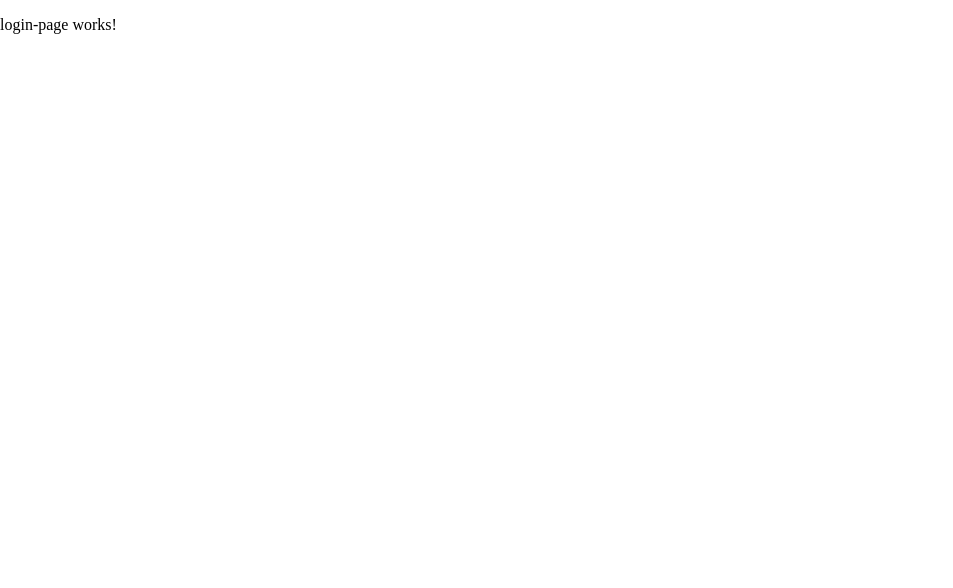
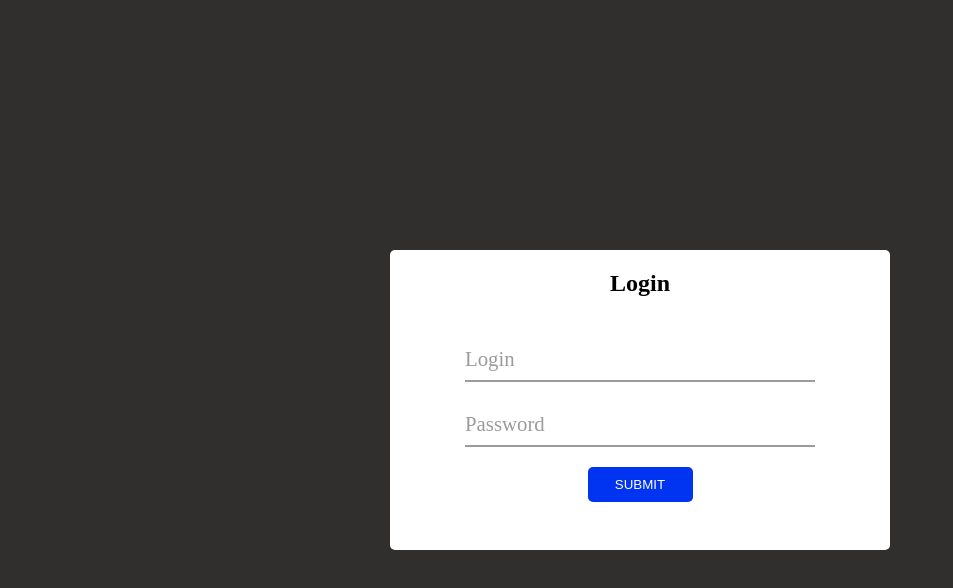
Before and after one commit to KuznetsovR/Vega, an Angular app: page /login in a window 1280 px wide. Shown: the top 588 px of the page, without its empty margins (0-953 px from the left). Built offline with nearby package versions, Linux system fonts and the light colour scheme.

Commit message:
added login page

```diff
--- a/src/app/pages/login-page/login-page.component.html
+++ b/src/app/pages/login-page/login-page.component.html
@@ -1 +1,33 @@
-<p>login-page works!</p>
+<div class="login-page">
+	<div class="login-card">
+		<form class="login-form" (ngSubmit)="submitForm()" [formGroup]="loginForm">
+			<h2 class="login-header">Login</h2>
+			<div class="form__group field">
+				<input
+					type="text"
+					class="form__field"
+					placeholder="Login"
+					name="login"
+					id="login-input"
+					required
+					formControlName="login"
+				/>
+				<label for="login-input" class="form__label">Login</label>
+			</div>
+			<div class="form__group field">
+				<input
+					type="password"
+					class="form__field"
+					placeholder="Password"
+					name="password"
+					id="password-input"
+					formControlName="password"
+					required
+				/>
+				<label for="password-input" class="form__label">Password</label>
+			</div>
+			<div class="incorrect-data" *ngIf="wrongPasswordOrEmail">Password or login is incorrect!</div>
+			<button type="submit" class="submit-btn">SUBMIT</button>
+		</form>
+	</div>
+</div>
--- a/src/app/pages/login-page/login-page.component.scss
+++ b/src/app/pages/login-page/login-page.component.scss
@@ -0,0 +1,96 @@
+@import 'src/styles/colors';
+.login-page {
+	width: 100vw;
+	height: 100vh;
+	background: #302f2d;
+	display: flex;
+	justify-content: center;
+	align-items: center;
+}
+.login-card {
+	width: 500px;
+	height: 300px;
+	background: #fff;
+	text-align: center;
+	border-radius: 5px;
+}
+.login-form {
+	flex-direction: column;
+	display: flex;
+	height: 100%;
+	width: 70%;
+	margin: auto;
+}
+
+.submit-btn {
+	width: 30%;
+  color: white;
+  border-radius: 5px;
+	margin: 20px auto 0 auto;
+  padding: 10px 15px;
+  cursor: pointer;
+  background-color: $primary;
+  border: 0;
+}
+.label {
+	text-align: start;
+	margin-top: 20px;
+}
+.input {
+	padding: 3px;
+}
+.incorrect-data {
+	color: red;
+  margin-top: 5px;
+}
+
+.form__group {
+	position: relative;
+	padding: 15px 0 0;
+	margin-top: 10px;
+}
+
+.form__field {
+	font-family: inherit;
+	width: 100%;
+	border: 0;
+	border-bottom: 2px solid $gray;
+	outline: 0;
+	font-size: 1.3rem;
+	padding: 7px 0;
+	background: transparent;
+	transition: border-color 0.2s;
+	color: black;
+	&::placeholder {
+		color: transparent;
+	}
+
+	&:placeholder-shown ~ .form__label {
+		font-size: 1.3rem;
+		cursor: text;
+		top: 20px;
+	}
+}
+
+.form__label {
+	position: absolute;
+	top: 0;
+	display: block;
+	transition: 0.2s;
+	font-size: 1rem;
+	color: $gray;
+}
+
+.form__field:focus {
+	~ .form__label {
+		position: absolute;
+		top: 0;
+		display: block;
+		transition: 0.2s;
+		font-size: 1rem;
+		color: $primary;
+	}
+	padding-bottom: 6px;
+	border-width: 3px;
+	border-image: linear-gradient(to right, $primary, $secondary) 1;
+}
--- a/src/app/pages/login-page/login-page.component.ts
+++ b/src/app/pages/login-page/login-page.component.ts
@@ -1,4 +1,5 @@
 import { Component, OnInit } from '@angular/core';
+import { FormControl, FormGroup, Validators } from '@angular/forms';
 
 @Component({
 	selector: 'app-login-page',
@@ -6,7 +7,17 @@ import { Component, OnInit } from '@angular/core';
 	styleUrls: ['./login-page.component.scss']
 })
 export class LoginPageComponent implements OnInit {
+	login = new FormControl('', [Validators.required]);
+	password = new FormControl('', [Validators.required]);
+	loginForm = new FormGroup({
+		login: this.login,
+		password: this.password
+	});
+	wrongPasswordOrEmail = false;
 	constructor() {}
-
 	ngOnInit(): void {}
+	submitForm() {
+		this.wrongPasswordOrEmail = true;
+		console.log('The form was submitted');
+	}
 }
--- a/src/app/pages/login-page/login-page.module.ts
+++ b/src/app/pages/login-page/login-page.module.ts
@@ -1,9 +1,11 @@
 import { NgModule } from '@angular/core';
-import { CommonModule } from '@angular/common';
 import { LoginPageComponent } from './login-page.component';
+import { ReactiveFormsModule } from '@angular/forms';
+import { BrowserModule } from '@angular/platform-browser';
 
 @NgModule({
 	declarations: [LoginPageComponent],
-	imports: [CommonModule]
+	imports: [BrowserModule, ReactiveFormsModule],
+	exports: [LoginPageComponent]
 })
 export class LoginPageModule {}
```
